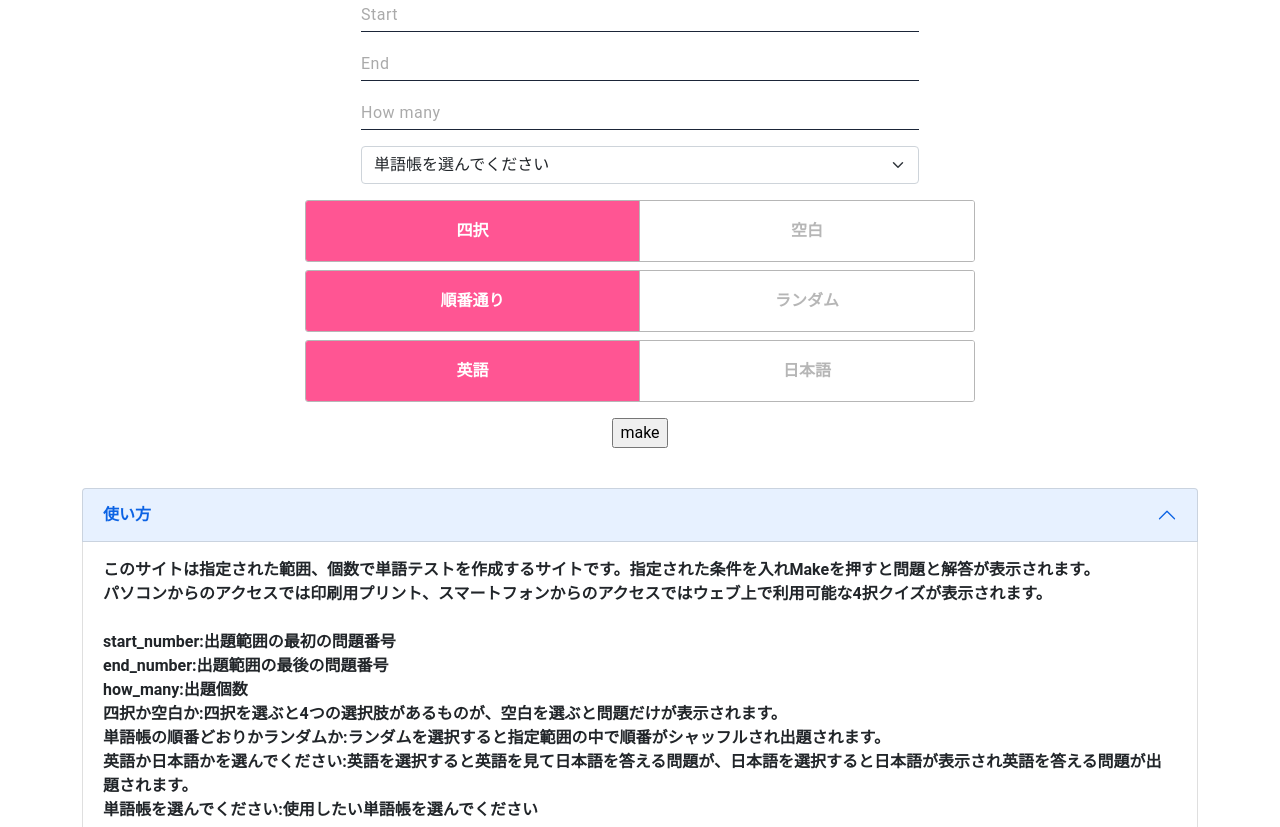
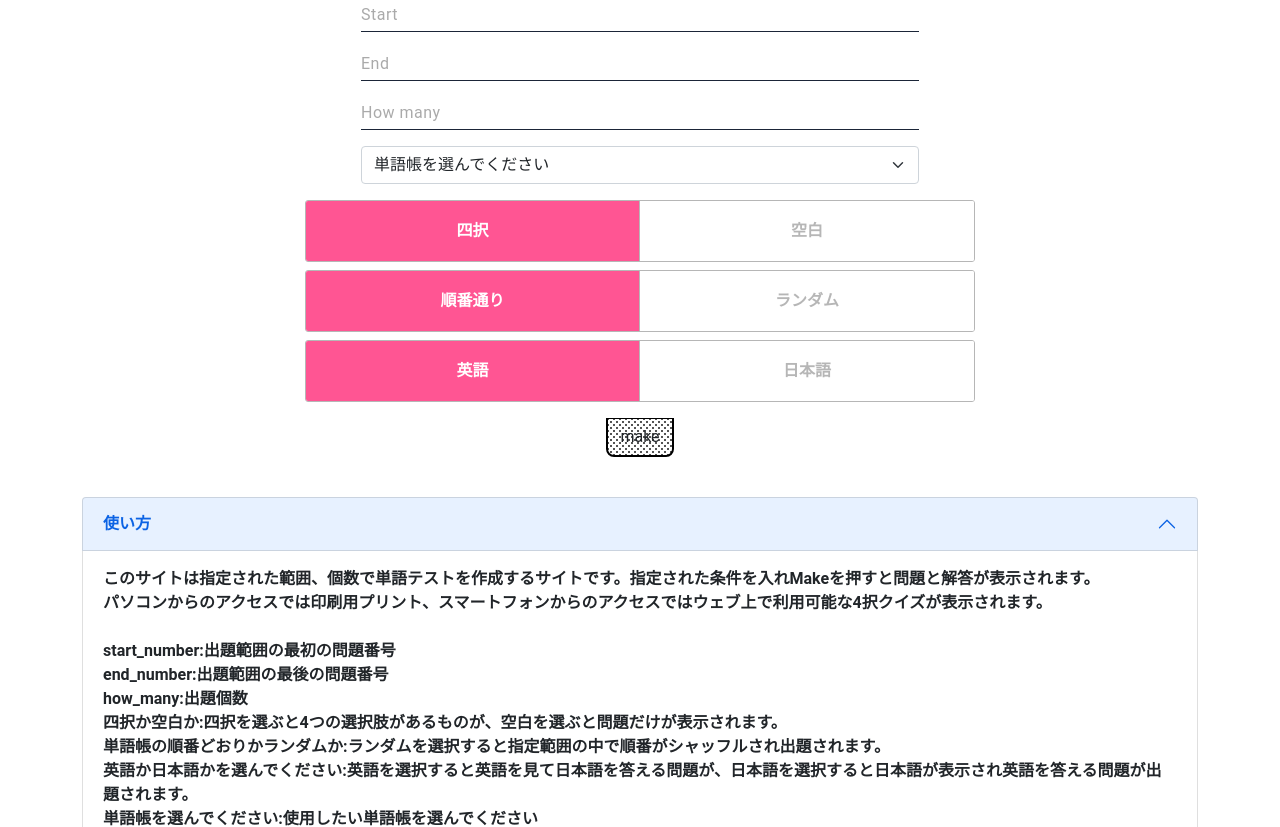
Before and after one commit to KaitoShinomiya/Tangotestmaker_sakura, a Flask app: page / in a window 1280 px wide. Shown: the part 63-890 px from the top of the page. Run offline with Flask 2, Linux system fonts and the light colour scheme; data that the repository does not hold is empty.

Commit message:
formは見た目の修正

```diff
--- a/static/css/start_page.css
+++ b/static/css/start_page.css
@@ -115,3 +115,17 @@ group + group {
   font-weight: 500;
   color: #fff;
 }
+
+
+.btn-border {
+  border: 2px solid #000;
+  border-top: 1px solid #000;
+  border-radius: 0 0 .5rem .5rem;
+  background-color: #fff;
+  background-image: -webkit-radial-gradient(#000 15%, transparent 20%),
+  -webkit-radial-gradient(#000 15%, transparent 20%);
+  background-image: radial-gradient(#000 15%, transparent 20%),
+  radial-gradient(#000 15%, transparent 20%);
+  background-position: 0 0, 3px 3px;
+  background-size: 6px 6px;
+}
--- a/templates/make_test.html
+++ b/templates/make_test.html
@@ -51,7 +51,7 @@
             <div><input type="radio" id="which_lang" name="which_lang" value=1><label><strong>日本語</strong></label></div>
         </group>
         <div class="mt-3 d-flex justify-content-center">
-            <input type="submit" value="make">
+            <input type="submit" class ="btn btn-border" value="make">
         </div>
         <br>
     </form>
```
